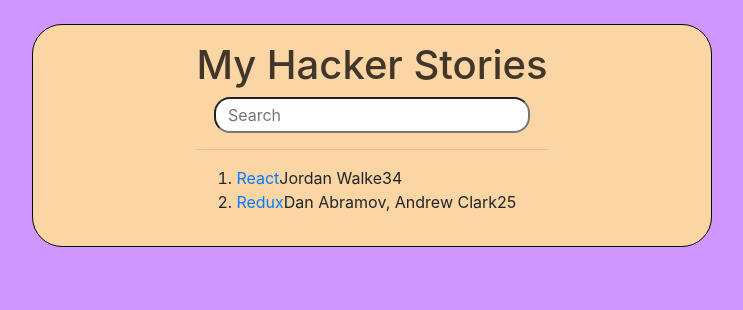
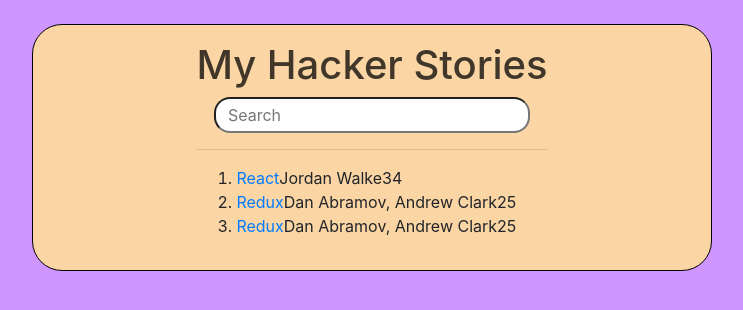
Before and after one commit to chaalelidris/the-road-to-react-book-code-practice, a React (Create React App) app: page / in a window 1280 px wide. Shown: the top 310 px of the page, without its empty margins (268-1011 px from the left). Built offline with nearby package versions, Linux system fonts and the light colour scheme.

Commit message:
Arrow function

```diff
--- a/src/App.js
+++ b/src/App.js
@@ -19,6 +19,14 @@
     points: 5,
     objectID: 1,
   },
+  {
+    title: 'Redux',
+    url: 'https://redux.js.org/',
+    author: 'Dan Abramov, Andrew Clark',
+    num_comments: 2,
+    points: 5,
+    objectID: 2,
+  },
 ];
 
 const numbers = [1, 4, 9, 16];
@@ -27,8 +35,7 @@
 
 
 
-function App() {
-  return (
+const App = () => (
   <div className='container content my-4'>
     <div className=''>
       <h1>My Hacker Stories</h1>
@@ -44,14 +51,11 @@
   </div>
 );
 
-}
+
 
 // List component
-function List() {
-  return (
-
+const List = () => (
   <ol>
-
     {list.map(item =>
       <li key={item.objectID}>
         <span>
@@ -64,16 +68,15 @@
     )}
   </ol>
 )
-}
+
 
 // Search component
-function Search() {
-  return (
+const Search = () => (
   <div className='search'>
     <input id="search" type="text" placeholder='Search' />
   </div>
 )
-}
+
 
 class Developer {
   constructor(firstName, lastName) {
@@ -84,12 +87,13 @@
     return this.firstName + ' ' + this.lastName;
   }
 }
+
 // class instantiation
 const robin = new Developer('Robin', 'Wieruch');
-console.log(robin.getName());
-// "Robin Wieruch"
-// another class instantiation
-const dennis = new Developer('Dennis', 'Wieruch');
+
+console.log(robin.getName()); // "Robin Wieruch"
+
+
 
 
 export default App;
```
Lines whose indentation alone changed are shown as unchanged.
